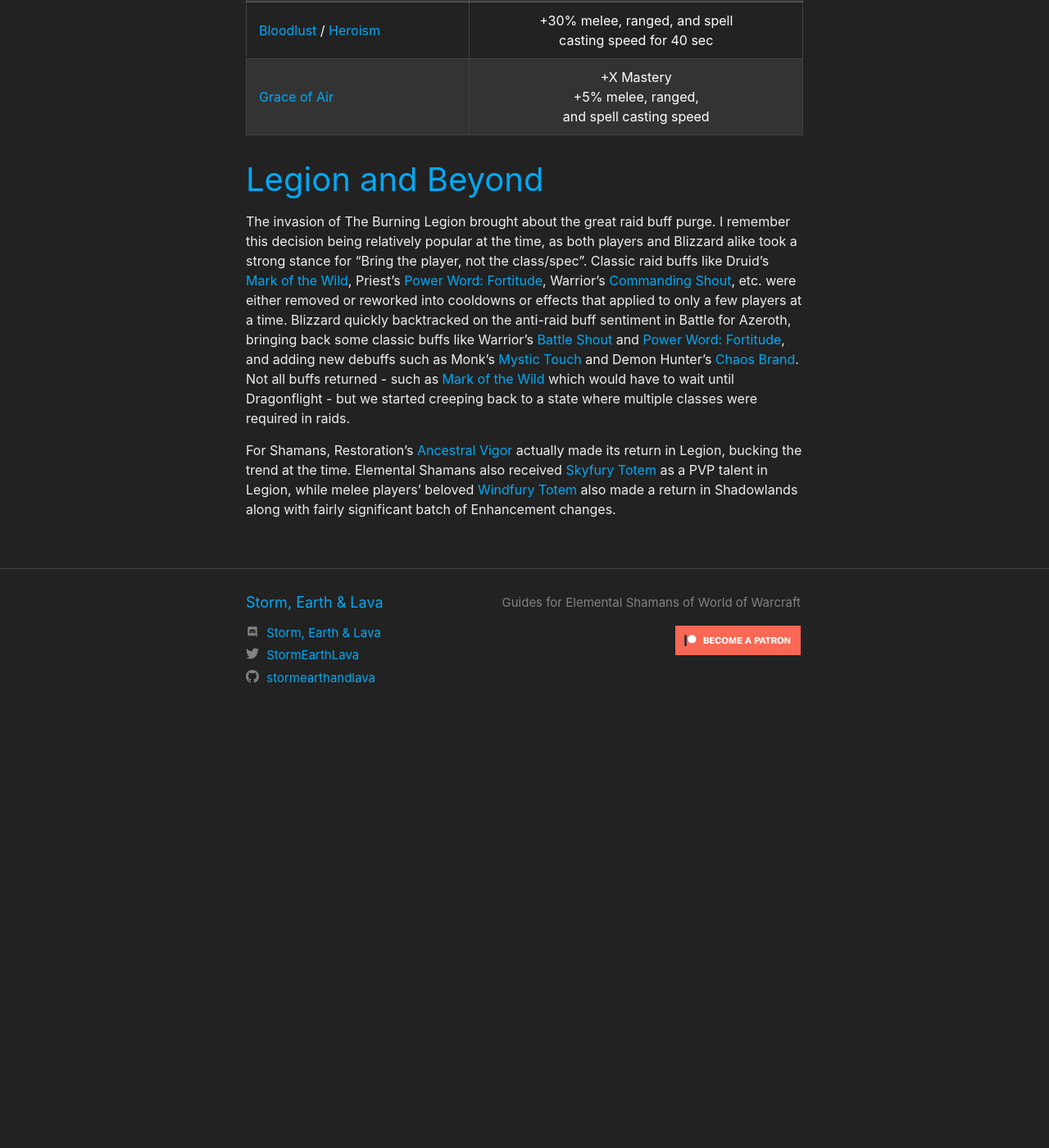
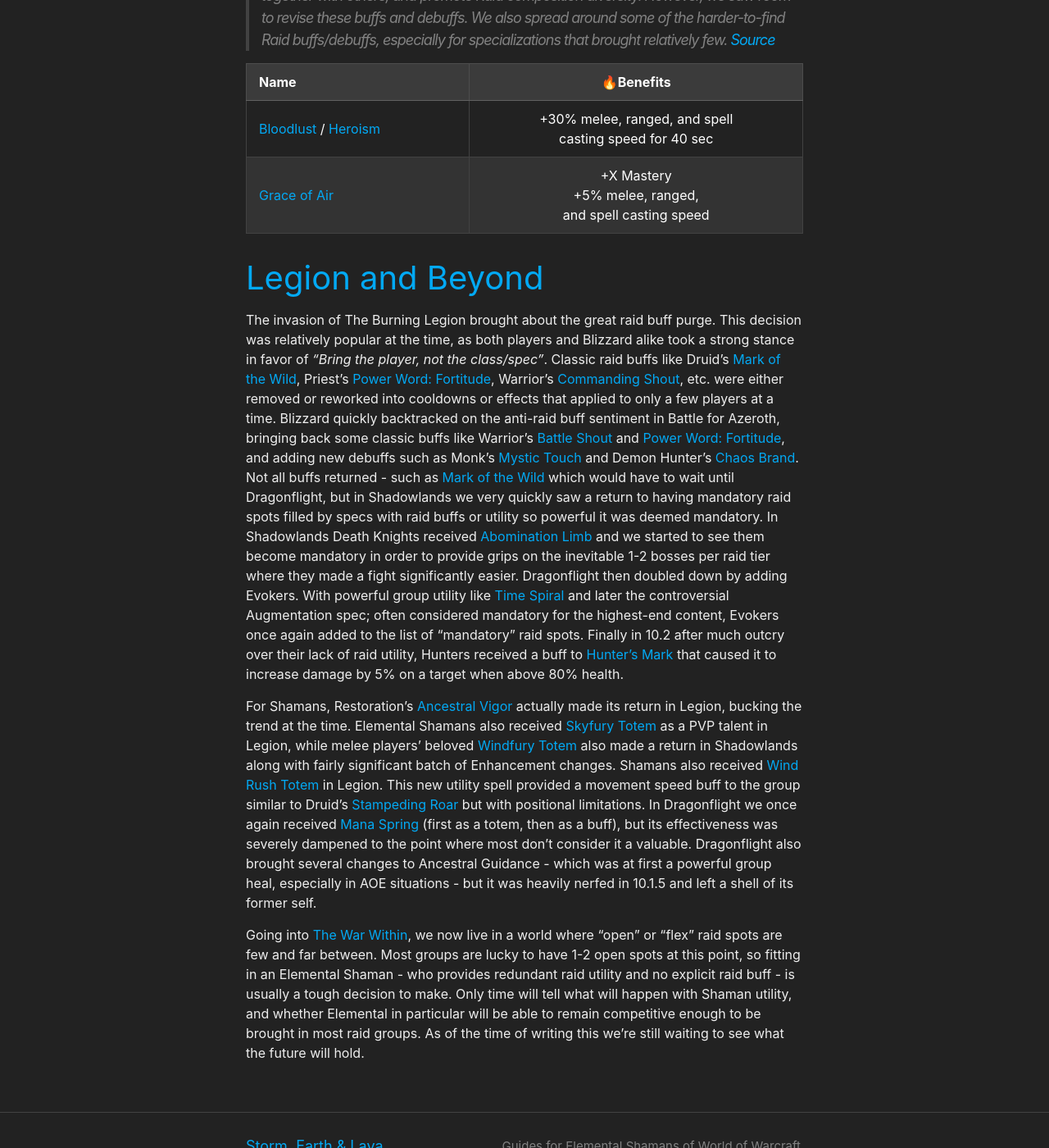
Before and after one commit to stormearthandlava/stormearthandlava.github.io, a Jekyll site: the page built from blog/_posts/2024-06-21-history-ele-raid-buffs.md, in a window 1280 px wide and 1400 px high, scrolled down 8128 px. Shown: the whole window at 82% size. Built offline with Jekyll 4.4.1, drawn with Linux system fonts in a browser that asks for light colours; a script that is not in the unit is left out; before the commit the page ends 9026 px from its top, so only the background shows below that; some of the changed text lies outside the part shown.

Commit message:
Update 2024-06-21-history-ele-raid-buffs.md

```diff
--- a/blog/_posts/2024-06-21-history-ele-raid-buffs.md
+++ b/blog/_posts/2024-06-21-history-ele-raid-buffs.md
@@ -14,12 +14,12 @@
 
 Greetings fellow Shamans,
 
-TODO: It's no question that one of the most controversial - and often memed about - aspects of Elemental Shaman in retail World of Warcraft is its lack of a raid buff or unique raid utility.
-With the recent addition of {{Hunter's Mark}} to the game, Elemental Shaman stands as the lone specialization that lacks a raid buff or unique group utility
-Today I want to discuss Elemental's long history as a raid buff provider
+It's no question that one of the most controversial - and often memed about - aspects of Elemental Shaman in retail World of Warcraft is its lack of a raid buff or unique raid utility.
+With the recent addition of a Hunter's Mark](https://wowpedia.fandom.com/wiki/Hunter's_Mark) raid buff and the potential for Restoration Shamans to provide powerful utility with their Totemic hero tree in combination with [Ancestral Vigor](https://wowpedia.fandom.com/wiki/Ancestral_Vigor) Elemental now stands as the lone specialization that lacks a raid buff or unique utility.
+Today I'll be discussing Elemental's long history as a raid buff provider in order to show how - for much of the game's life - we were an important and often required member of a raid team.
 
 # Vanilla WoW
-At its inception Shaman was a Horde-only hybrid class intended to do a mix of damage, healing, and providing buffs to a group.
+At its inception Shaman was a Horde-only hybrid class intended to bring a mix of damage, healing, and utility to a group.
 Shamans provided buffs in the form of totems represented by the 4 major Elements - Earth, Fire, Water, and Air.
 They could have 1 totem of each element active, and totem buffs didn't stack if multiple Shamans used the same totem.
 These buffs only applied to party members however, so many groups opted to bring multiple shamans per raid in order to buff multiple parties of players.
@@ -45,11 +45,11 @@
 [Nature Resistance Totem](https://www.wowhead.com/classic/spell=10601/nature-resistance-totem) | +60 Nature Resistance
 
 # The Burning Crusade
-The Burning Crusade doubled down on Shaman buff utility, retaining all of the original buff totems from Vanilla while adding two new powerful totem options, with [Totem of Wrath](https://www.wowhead.com/tbc/spell=30706/totem-of-wrath) given to Elemental as a new capstone ability, and [Unleashed Rage](https://www.wowhead.com/tbc/spell=30811/unleashed-rage) given to Enhancement.
+The Burning Crusade doubled down on Shaman raid utility, retaining all of the original buff totems from Vanilla while adding two new powerful buff options, with [Totem of Wrath](https://www.wowhead.com/tbc/spell=30706/totem-of-wrath) given to Elemental as a new capstone ability, and [Unleashed Rage](https://www.wowhead.com/tbc/spell=30811/unleashed-rage) given to Enhancement.
 In addition, Shamans were given a new keynote ability - [Bloodlust](https://www.wowhead.com/tbc/spell=2825/bloodlust) for Horde, and [Heroism](https://www.wowhead.com/tbc/spell=32182/heroism) for Alliance.
 The original iteration of Bloodlust and Heroism applied only to the Shaman's party and didn't cause the [Sated](https://www.wowhead.com/wotlk/spell=57724/sated) debuff, so it could be chain cast by multiple shamans on the same group of players.
 As a result, most raids stacked 4-5 Shamans whose primary responsibility was maintaining totem buffs and providing lust to the strongest DPS group.
-Despite low damage numbers, Elemental was considered an essential part of any raid team to provide its new totem buffs to a group of caster DPS.
+Despite low damage numbers, Elemental was considered an essential part of any raid team in order buff a group of caster DPS.
 
 As the only Shaman option for Alliance players, Draenei Shamans also provided [Heroic Presence](https://www.wowhead.com/tbc/spell=6562/heroic-presence) to their party.
 While this wasn't a Shaman-only ability, most Alliance players already had established characters and didn't want to re-roll, so Shamans frequently filled the role as the provider of this buff in their party.
@@ -77,11 +77,11 @@
 **Other Buffs** |
 [Bloodlust](https://www.wowhead.com/tbc/spell=2825/bloodlust) / [Heroism](https://www.wowhead.com/tbc/spell=32182/heroism) | +30% melee, ranged, and spell <br/> casting speed for 40 sec
 [Unleashed Rage](https://www.wowhead.com/tbc/spell=30811/unleashed-rage) | +10% Melee Attack Power <br/> (Enhancement Only)
-[Heroic Presence](https://www.wowhead.com/tbc/spell=6562/heroic-presence) | 1% Hit Chance (Alliance only)
+[Heroic Presence](https://www.wowhead.com/tbc/spell=6562/heroic-presence) | 1% Hit Chance (Alliance only) <br/> Not Shaman-specific
 
 # Wrath of the Lich King
-Wrath of the Lich King overhauled many classes and specs, bringing new abilities, better balance, and overall more streamlined gameplay compared to its predecessors.
-Most buffs were changed from party to raid-wide, along with many new buffs added to allow multiple classes and/or specs to bring the same "type" of buff that didn't stack, enabling greater group diversity.
+Wrath of the Lich King overhauled many classes and specs, bringing new abilities, better balance, and overall more-streamlined gameplay compared to its predecessors.
+In order to promote greater group diversity, most buffs were changed from party to raid-wide and many new versions of the same buffs were added that allowed multiple classes and/or specs to provide it.
 Shaman remained the sole provider of Heroism/Bloodlust which now also applied to the entire raid at the cost of causing the [Sated](https://www.wowhead.com/wotlk/spell=57724/sated) debuff.
 As a result it was still considered mandatory to have at least one Shaman in any raid group.
 Wrath also brought a plethora of improvements to Elemental and Shaman as a whole, improving our damage to make us more competitive and providing new buffs, including a new Elemental-only raid buff, [Elemental Oath](https://www.wowhead.com/wotlk/spell=51470/elemental-oath).
@@ -109,13 +109,13 @@
 [Bloodlust](https://www.wowhead.com/wotlk/spell=2825/bloodlust) / [Heroism](https://www.wowhead.com/wotlk/spell=32182/heroism) | +30% melee, ranged, and spell <br/> casting speed for 40 sec
 [Elemental Oath](https://www.wowhead.com/wotlk/spell=51470/elemental-oath) | +5% Spell Crit Chance
 [Unleashed Rage](https://www.wowhead.com/wotlk/spell=30809/unleashed-rage) | +10% Melee Attack Power <br/> (Enhancement Only)
-[Heroic Presence](https://www.wowhead.com/tbc/spell=6562/heroic-presence) | 1% Hit Chance (Alliance only)
+[Heroic Presence](https://www.wowhead.com/wotlk/spell=6562/heroic-presence) | 1% Hit Chance (Alliance only)
 
 # Cataclysm
-With the awakening of the Earth-Warder, Deathwing, Blizzard realized that the number of raid buffs had gotten out of control, opting to drastically reduce the number of buffs but allowing most buffs to be brought in some form by two or more different specs and/or classes.
-It was at this point that I personally feel Elemental peaked in terms of raid utility.
+With the onslaught of Deathwing, Blizzard realized that the number of unique raid buffs had gotten out of control, opting to drastically reduce the number of buffs but allowing most buffs to be brought in some form by two or more different specs and/or classes.
+It was at this point that many consider Elemental at its prime in terms of raid utility.
 While we had many buff options in the past, the changes in Cataclysm made us the greatest buff provider with up to a whopping 7 raid buffs that could be active at once including Bloodlust and Heroism.
-Totem of Wrath was changed to [Totemic Wrath](https://www.wowhead.com/cata/spell=77746/totemic-wrath), allowing Elemental Shamans to provide another powerful Spell Power buff without sacrificing fire totem damage, while Restoration received [Ancestral Healing](https://www.wowhead.com/cata/spell=16235/ancestral-healing) to increase their healing targets' Max HP by up to 10%.
+Totem of Wrath was changed to [Totemic Wrath](https://www.wowhead.com/cata/spell=77746/totemic-wrath), allowing Elemental Shamans to provide another powerful Spell Power buff without sacrificing fire totem damage, while Restoration received [Ancestral Healing](https://www.wowhead.com/cata/spell=16235/ancestral-healing) to increase their healing targets' max HP by up to 10%.
 Heroism/Bloodlust-type effects were also given to both Mages ([Time Warp](https://www.wowhead.com/cata/spell=80353/time-warp)) and Hunters ([Primal Rage](https://www.wowhead.com/cata/spell=90355/primal-rage)) for the first time, removing one of Shaman's niche roles in a raid group for the first time.
 
 Name | 🔥Benefits
@@ -142,12 +142,12 @@
 [Glyph of Healing Stream Totem](https://www.wowhead.com/cata/item=41533/glyph-of-healing-stream-totem) | Added the effects of [Resistance Totem](https://www.wowhead.com/cata/spell=8184/elemental-resistance-totem) <br/> to [Healing Stream Totem](https://www.wowhead.com/cata/spell=5394/healing-stream-totem)
 
 # Mists of Pandaria
-Mists of Pandaria is the expansion many Shaman players consider to be the start of the decline of Shaman's raid utility (and Elemental and Restoration's in particular).
-Mists brought with it a massive pruning of Shaman totems and therefore raid buffs in particular.
+Mists of Pandaria is the expansion where we started to see a decline in Shaman raid utility, with Elemental and Restoration hit particularly hard.
+Mists brought with it a massive pruning of Shaman totems that had historically provided a number of buffs to raids.
 Totems like [Strength of Earth Totem](https://wowpedia.fandom.com/wiki/Strength_of_Earth_Totem), [Windfury Totem](https://wowpedia.fandom.com/wiki/Windfury_Totem), and [Wrath of Air Totem](https://wowpedia.fandom.com/wiki/Wrath_of_Air_Totem) were removed entirely, while other like [Healing Stream Totem](https://wowpedia.fandom.com/wiki/Healing_Stream_Totem) were nerfed to only heal one party/raid member at a time and on a shorter duration with a cooldown.
 Despite this however, things weren't all.
 Shamans still retained several raid buffs at this point while also gaining a powerful new raid healing cooldown, [Ancestral Guidance](https://wowpedia.fandom.com/wiki/Ancestral_Guidance).
-In its origina incarnation, Ancestral Guidance healed all nearby allies for 40% of all direct damage/healing dealt split between them (later changed to 40% of damage and 60% of healing during MoP), similar to [Vampiric Embrace](https://wowpedia.fandom.com/wiki/Vampiric_Embrace) and a far cry from what we have today.
+In its origina incarnation, Ancestral Guidance healed all nearby allies for 40% of all direct damage/healing dealt split between them (later changed to 40% of damage and 60% of healing), similar to [Vampiric Embrace](https://wowpedia.fandom.com/wiki/Vampiric_Embrace) and a far cry from what we have today.
 
 Name | 🔥Benefits
 --- | :---:
@@ -162,7 +162,7 @@
 The orcish invasion from Draenor brought with it significant ability pruning throughout WoW.
 I remember this being quite controversial at the time, with many feeling classes were losing key parts of their class identity as iconic abilities that had been around for years were removed left and right.
 Along the same vein, Blizzard continued to drastically simplify raid buffs and debuffs.
-[Elemental Oath](https://wowpedia.fandom.com/wiki/Elemental_Oath) and [Unleashed Rage](https://wowpedia.fandom.com/wiki/Unleashed_Rage) were removed and the effects combined with [Grace of Air](https://wowpedia.fandom.com/wiki/Grace_of_Air).
+[Elemental Oath](https://wowpedia.fandom.com/wiki/Elemental_Oath) and [Unleashed Rage](https://wowpedia.fandom.com/wiki/Unleashed_Rage) were removed and the effects merged into [Grace of Air](https://wowpedia.fandom.com/wiki/Grace_of_Air).
 [Burning Wrath](https://wowpedia.fandom.com/wiki/Burning_Wrath) was similarly removed without a replacement, and the +bonus HP effect of Ancestral Vigor (renamed [Purification]([Purification](https://wowpedia.fandom.com/wiki/Restorative_Waves))) was removed as well.
 
 > All specializations provide some common buffs and debuffs.
@@ -178,10 +178,23 @@
 
 # Legion and Beyond
 The invasion of The Burning Legion brought about the great raid buff purge.
-I remember this decision being relatively popular at the time, as both players and Blizzard alike took a strong stance for "Bring the player, not the class/spec".
+This decision was relatively popular at the time, as both players and Blizzard alike took a strong stance in favor of _"Bring the player, not the class/spec"_.
 Classic raid buffs like Druid's [Mark of the Wild](https://wowpedia.fandom.com/wiki/Mark_of_the_Wild), Priest's [Power Word: Fortitude](https://wowpedia.fandom.com/wiki/Power_Word:_Fortitude), Warrior's [Commanding Shout](https://wowpedia.fandom.com/wiki/Commanding_Shout), etc. were either removed or reworked into cooldowns or effects that applied to only a few players at a time.
 Blizzard quickly backtracked on the anti-raid buff sentiment in Battle for Azeroth, bringing back some classic buffs like Warrior's [Battle Shout](https://wowpedia.fandom.com/wiki/Battle_Shout) and [Power Word: Fortitude](https://wowpedia.fandom.com/wiki/Power_Word:_Fortitude), and adding new debuffs such as Monk's [Mystic Touch](https://wowpedia.fandom.com/wiki/Mystic_Touch) and Demon Hunter's [Chaos Brand](https://wowpedia.fandom.com/wiki/Chaos_Brand).
-Not all buffs returned - such as [Mark of the Wild](https://wowpedia.fandom.com/wiki/Mark_of_the_Wild) which would have to wait until Dragonflight - but we started creeping back to a state where multiple classes were required in raids.
+Not all buffs returned - such as [Mark of the Wild](https://wowpedia.fandom.com/wiki/Mark_of_the_Wild) which would have to wait until Dragonflight, but in Shadowlands we very quickly saw a return to having mandatory raid spots filled by specs with raid buffs or utility so powerful it was deemed mandatory.
+In Shadowlands Death Knights received [Abomination Limb](https://wowpedia.fandom.com/wiki/Abomination_Limb) and we started to see them become mandatory in order to provide grips on the inevitable 1-2 bosses per raid tier where they made a fight significantly easier.
+Dragonflight then doubled down by adding Evokers.
+With powerful group utility like [Time Spiral](https://wowpedia.fandom.com/wiki/Time_Spiral) and later the controversial Augmentation spec; often considered mandatory for the highest-end content, Evokers once again added to the list of "mandatory" raid spots.
+Finally in 10.2 after much outcry over their lack of raid utility, Hunters received a buff to [Hunter's Mark](https://wowpedia.fandom.com/wiki/Hunter's_Mark) that caused it to increase damage by 5% on a target when above 80% health.
 
 For Shamans, Restoration's [Ancestral Vigor](https://wowpedia.fandom.com/wiki/Ancestral_Vigor) actually made its return in Legion, bucking the trend at the time.
 Elemental Shamans also received [Skyfury Totem](https://wowpedia.fandom.com/wiki/Skyfury_Totem) as a PVP talent in Legion, while melee players' beloved [Windfury Totem](https://wowpedia.fandom.com/wiki/Windfury_Totem) also made a return in Shadowlands along with fairly significant batch of Enhancement changes.
+Shamans also received [Wind Rush Totem](https://wowpedia.fandom.com/wiki/Wind_Rush_Totem) in Legion.
+This new utility spell provided a movement speed buff to the group similar to Druid's [Stampeding Roar](https://wowpedia.fandom.com/wiki/Stampeding_Roar) but with positional limitations.
+In Dragonflight we once again received [Mana Spring](https://wowpedia.fandom.com/wiki/Mana_Spring) (first as a totem, then as a buff), but its effectiveness was severely dampened to the point where most don't consider it a valuable.
+Dragonflight also brought several changes to Ancestral Guidance - which was at first a powerful group heal, especially in AOE situations - but it was heavily nerfed in 10.1.5 and left a shell of its former self.
+
+Going into [The War Within](https://thewarwithin.blizzard.com/en-us/), we now live in a world where "open" or "flex" raid spots are few and far between.
+Most groups are lucky to have 1-2 open spots at this point, so fitting in an Elemental Shaman - who provides redundant raid utility and no explicit raid buff - is usually a tough decision to make.
+Only time will tell what will happen with Shaman utility, and whether Elemental in particular will be able to remain competitive enough to be brought in most raid groups.
+As of the time of writing this we're still waiting to see what the future will hold.
```
